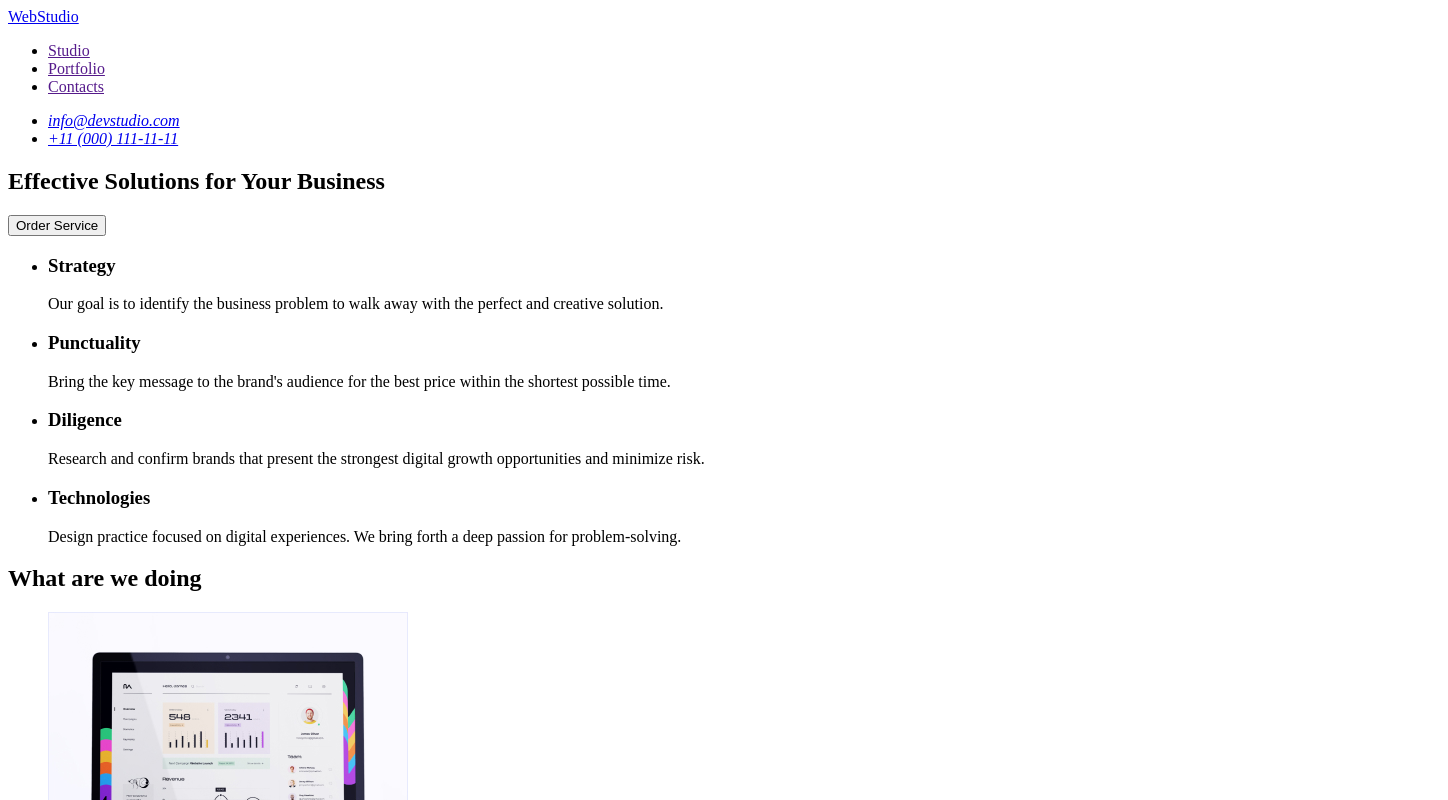
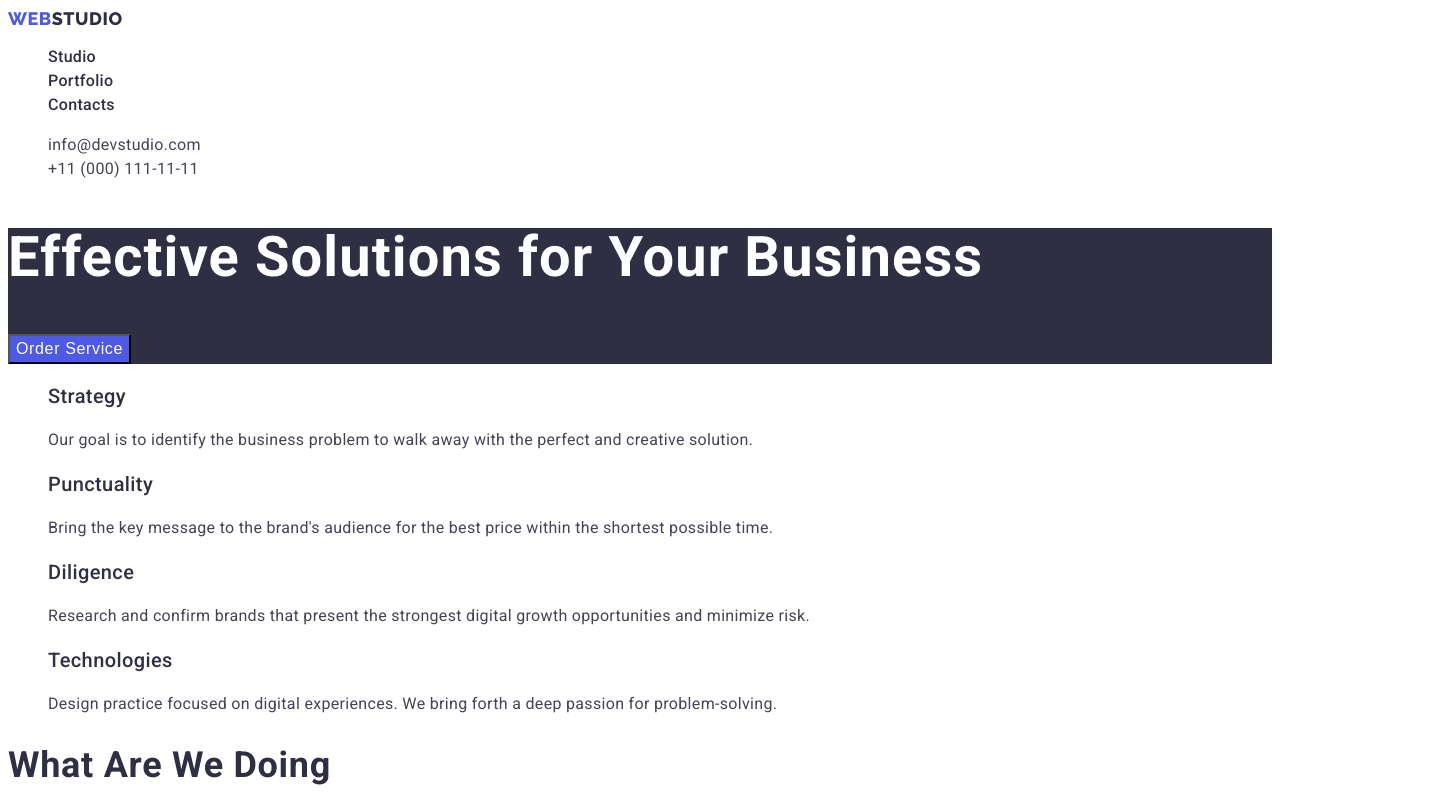
Before and after one commit to olyaterzilova/homework2, a plain HTML site: page index.html in a window 1280 px wide. Shown: the top 800 px of the page, 1448 px wide, since content can reach past the window. Drawn offline with Linux system fonts and the light colour scheme.

Commit message:
home2.done

```diff
--- /dev/null
+++ b/css/styles.css
@@ -0,0 +1,179 @@
+.list {
+  list-style: none;
+}
+.link {
+  text-decoration: none;
+}
+body {
+  font-family: 'Roboto', sans-serif;
+}
+/* ==========COMPONENTS ========*/
+.section-title {
+  font-weight: 500;
+  font-size: 20px;
+  line-height: 1.2;
+  letter-spacing: 0.02em;
+  color: #2e2f42;
+}
+.main-description {
+  font-weight: 400;
+  font-size: 16px;
+  line-height: 1.5;
+  letter-spacing: 0.02em;
+  color: #434455;
+}
+.main-section-title {
+  font-weight: 700;
+  font-size: 36px;
+  line-height: 1.11;
+  letter-spacing: 0.02em;
+  text-transform: capitalize;
+  color: #2e2f42;
+}
+
+.logo {
+  font-family: 'Raleway', sans-serif;
+  font-weight: 800;
+  font-size: 18px;
+  line-height: 1.17;
+  display: flex;
+  align-items: center;
+  letter-spacing: 0.03em;
+  text-transform: uppercase;
+  color: #4d5ae5;
+}
+.logo-part-two {
+  font-family: 'Raleway', sans-serif;
+  font-weight: 800;
+  font-size: 18px;
+  line-height: 1.17;
+  display: flex;
+  align-items: center;
+  letter-spacing: 0.03em;
+  text-transform: uppercase;
+}
+.logo-part-two-dark {
+  color: #f4f4fd;
+}
+.logo-part-two-light {
+  color: #2e2f42;
+}
+.section-title {
+  font-weight: 500;
+  font-size: 20px;
+  line-height: 1.2;
+  letter-spacing: 0.02em;
+  color: #2e2f42;
+}
+.main-description {
+  font-weight: 400;
+  font-size: 16px;
+  line-height: 1.5;
+  letter-spacing: 0.02em;
+  color: #434455;
+}
+/* ==========/COMPONENTS ========*/
+/* ==========header========= */
+.logo {
+  font-family: 'Raleway', sans-serif;
+  font-weight: 800;
+  font-size: 18px;
+  line-height: 1.17;
+  display: flex;
+  align-items: center;
+  letter-spacing: 0.03em;
+  text-transform: uppercase;
+  color: #4d5ae5;
+}
+
+.menu-link {
+  font-style: normal;
+  font-weight: 500;
+  font-size: 16px;
+  line-height: 1.5;
+  letter-spacing: 0.02em;
+  color: #2e2f42;
+}
+.menu-link:hover,
+.menu-link:focus {
+  color: #404bbf;
+}
+.contact-phone-number {
+  font-style: normal;
+  font-weight: 400;
+  font-size: 16px;
+  line-height: 1.5;
+  letter-spacing: 0.02em;
+  color: #434455;
+}
+.mail {
+  font-style: normal;
+  font-weight: 400;
+  font-size: 16px;
+  line-height: 1.5;
+  letter-spacing: 0.02em;
+  color: #434455;
+}
+.mail:hover,
+.mail:focus {
+  color: #404bbf;
+}
+.main-section-title {
+  font-weight: 700;
+  font-size: 36px;
+  line-height: 1.11;
+
+  letter-spacing: 0.02em;
+  text-transform: capitalize;
+  color: #2e2f42;
+}
+/* ==============/header========== */
+/* ==============hero============= */
+.hero-section {
+  background: #2e2f42;
+}
+.hero-title {
+  font-weight: 700;
+  font-size: 56px;
+  line-height: 1.07;
+  letter-spacing: 0.02em;
+
+  color: #ffffff;
+}
+.modal-button {
+  font-style: normal;
+  font-weight: 500;
+  font-size: 16px;
+  line-height: 1.5;
+  display: flex;
+  align-items: center;
+  letter-spacing: 0.04em;
+  cursor: pointer;
+  background: #4d5ae5;
+  color: #ffffff;
+}
+
+.modal-button:hover,
+.modal-button:focus {
+  background: #404bbf;
+}
+/* ==========/hero====================== */
+/* ==============second-section========== */
+
+/* ==============/second-section========== */
+/* =======footer====== */
+.footer {
+  width: 1440px;
+  height: 312px;
+  left: 0px;
+  top: 2280px;
+  background: #2e2f42;
+}
+.footer-section-description {
+  font-weight: 400;
+  font-size: 16px;
+  line-height: 1.5;
+  letter-spacing: 0.02em;
+  color: #f4f4fd;
+}
+/* =======footer====== */
--- a/index.html
+++ b/index.html
@@ -6,26 +6,39 @@
     <meta http-equiv="X-UA-Compatible" content="IE=edge" />
     <meta name="viewport" content="width=device-width, initial-scale=1.0" />
     <title>webstudio</title>
+
+    <link rel="preconnect" href="https://fonts.googleapis.com">
+    <link rel="preconnect" href="https://fonts.gstatic.com" crossorigin>
+    <link href="https://fonts.googleapis.com/css2?family=Raleway:wght@800&family=Roboto:wght@400;500;700&display=swap"
+        rel="stylesheet">
+    <link rel="stylesheet" href="css/styles.css">
 </head>
 
 <body>
     <!--header-->
-    <header>
-        <nav>
-            <a href="./index.html">WebStudio</a>
-            <ul>
-                <li><a href="">Studio</a></li>
-                <li><a href="">Portfolio</a></li>
-                <li><a href="">Contacts</a></li>
+    <header class="header">
+        <nav class="page-nav">
+            <a class="link logo" href="./index.html">Web <span
+                    class="logo-part-two logo-part-two-light">Studio</span></a>
+            <ul class="list nav-menu">
+                <li class="menu-item">
+                    <a class="link menu-link" href="">Studio</a>
+                </li>
+                <li class="menu-item">
+                    <a class="link menu-link" href="">Portfolio</a>
+                </li>
+                <li class="menu-item">
+                    <a class="link menu-link" href="">Contacts</a>
+                </li>
             </ul>
         </nav>
-        <address>
-            <ul>
-                <li>
-                    <a href="mailto:info@devstudio.com">info@devstudio.com</a>
+        <address class="address">
+            <ul class="list address-list">
+                <li class="address-item">
+                    <a class="link mail" href="mailto:info@devstudio.com">info@devstudio.com</a>
                 </li>
                 <li>
-                    <a href="tel:+110001111111">+11 (000) 111-11-11</a>
+                    <a class="link contact-phone-number" href="tel:+110001111111">+11 (000) 111-11-11</a>
                 </li>
             </ul>
         </address>
@@ -33,38 +46,38 @@
     <!--main-->
     <!--section1-->
     <main>
-        <section>
-            <h1>Effective Solutions for Your Business</h1>
-            <button type="button">Order Service</button>
+        <section class="hero-section">
+            <h1 class="hero-title">Effective Solutions for Your Business</h1>
+            <button class="modal-button" type="button">Order Service</button>
         </section>
         <!--section2-->
-        <section>
+        <section class="second-section">
             <h2 hidden>Features</h2>
-            <ul>
-                <li>
-                    <h3>Strategy</h3>
-                    <p>
+            <ul class="list main-section-list">
+                <li class="main-section-item">
+                    <h3 class="section-title">Strategy</h3>
+                    <p class="main-description">
                         Our goal is to identify the business problem to walk away with the
                         perfect and creative solution.
                     </p>
                 </li>
-                <li>
-                    <h3>Punctuality</h3>
-                    <p>
+                <li class="main-section-item">
+                    <h3 class="section-title">Punctuality</h3>
+                    <p class="main-description">
                         Bring the key message to the brand's audience for the best price
                         within the shortest possible time.
                     </p>
                 </li>
-                <li>
-                    <h3>Diligence</h3>
-                    <p>
+                <li class="main-section-item">
+                    <h3 class="section-title">Diligence</h3>
+                    <p class="main-description">
                         Research and confirm brands that present the strongest digital
                         growth opportunities and minimize risk.
                     </p>
                 </li>
-                <li>
-                    <h3>Technologies</h3>
-                    <p>
+                <li class="main-section-item">
+                    <h3 class="section-title">Technologies</h3>
+                    <p class="main-description">
                         Design practice focused on digital experiences. We bring forth a
                         deep passion for problem-solving.
                     </p>
@@ -73,8 +86,8 @@
         </section>
         <!--section3-->
         <section>
-            <h2>What are we doing</h2>
-            <ul>
+            <h2 class="main-section-title">What are we doing</h2>
+            <ul class="list">
                 <li>
                     <img src="./images/img1.jpg" alt="computer photo" width="360" />
                 </li>
@@ -88,35 +101,35 @@
         </section>
         <!--section4-->
         <section>
-            <h2>Our Team</h2>
-            <ul>
+            <h2 class="main-section-title">Our Team</h2>
+            <ul class="list">
                 <li>
                     <img src="./images/img-3.jpg" alt="Product Designer" width="264" />
-                    <h3>Mark Guerrero</h3>
-                    <p>Product Designer</p>
+                    <h3 class="section-title">Mark Guerrero</h3>
+                    <p class="main-description">Product Designer</p>
                 </li>
                 <li>
                     <img src="./images/img-2.jpg" alt="Frontend Developer" width="264" />
-                    <h3>Tom Ford</h3>
-                    <p>Frontend Developer</p>
+                    <h3 class="section-title">Tom Ford</h3>
+                    <p class="main-description">Frontend Developer</p>
                 </li>
                 <li>
                     <img src="./images/img-1.jpg" alt="Marketing" width="264" />
-                    <h3>Camila Garcia</h3>
-                    <p>Marketing</p>
+                    <h3 class="section-title">Camila Garcia</h3>
+                    <p class="main-description">Marketing</p>
                 </li>
                 <li>
                     <img src="./images/img.jpg" alt="UI Designer" width="264" />
-                    <h3>Daniel Wilson</h3>
-                    <p>UI Designer</p>
+                    <h3 class="section-title">Daniel Wilson</h3>
+                    <p class="main-description">UI Designer</p>
                 </li>
             </ul>
         </section>
     </main>
     <!--footer-->
-    <footer>
-        <a href="./index.html">WebStudio</a>
-        <p>
+    <footer class="footer">
+        <a class="link logo " href="./index.html">Web<span class="logo-part-two logo-part-two-dark">Studio</span></a>
+        <p class="footer-section-description">
             Increase the flow of customers and sales for your business with digital
             marketing & growth solutions.
         </p>
```
